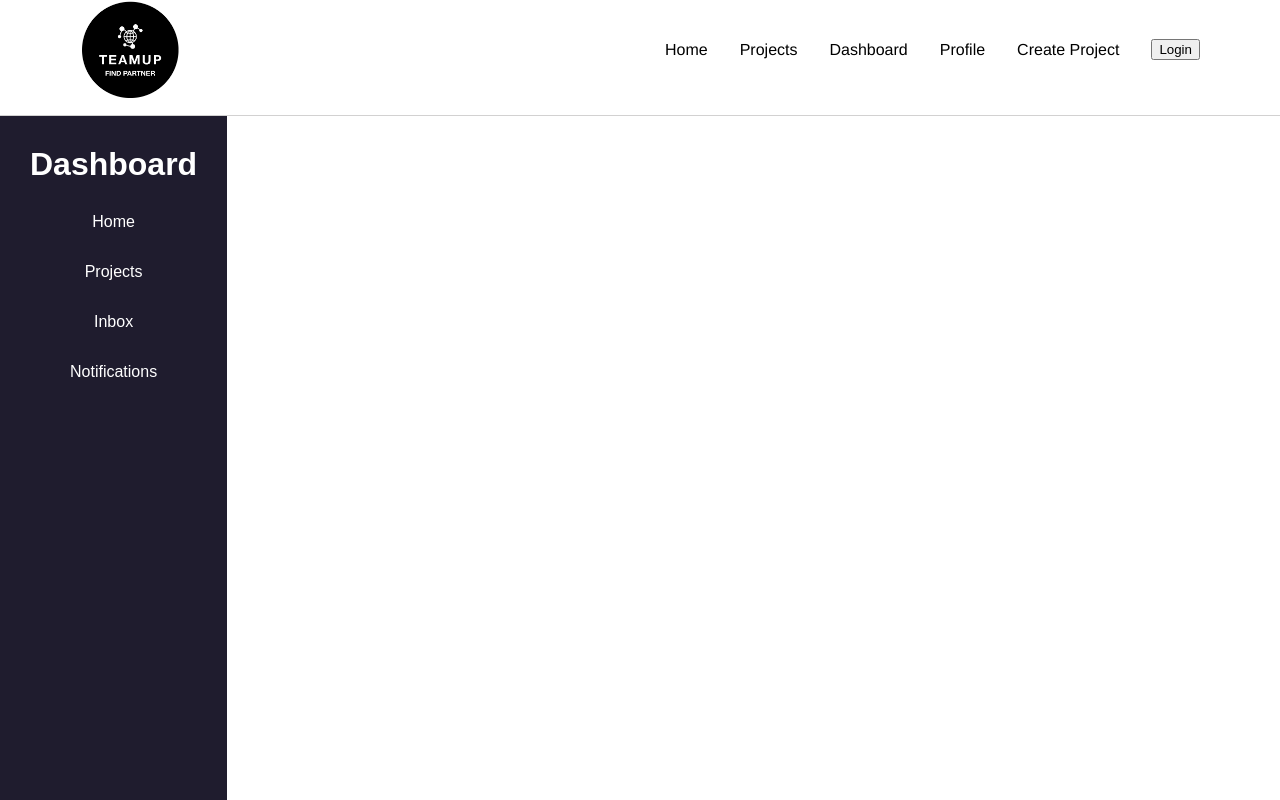
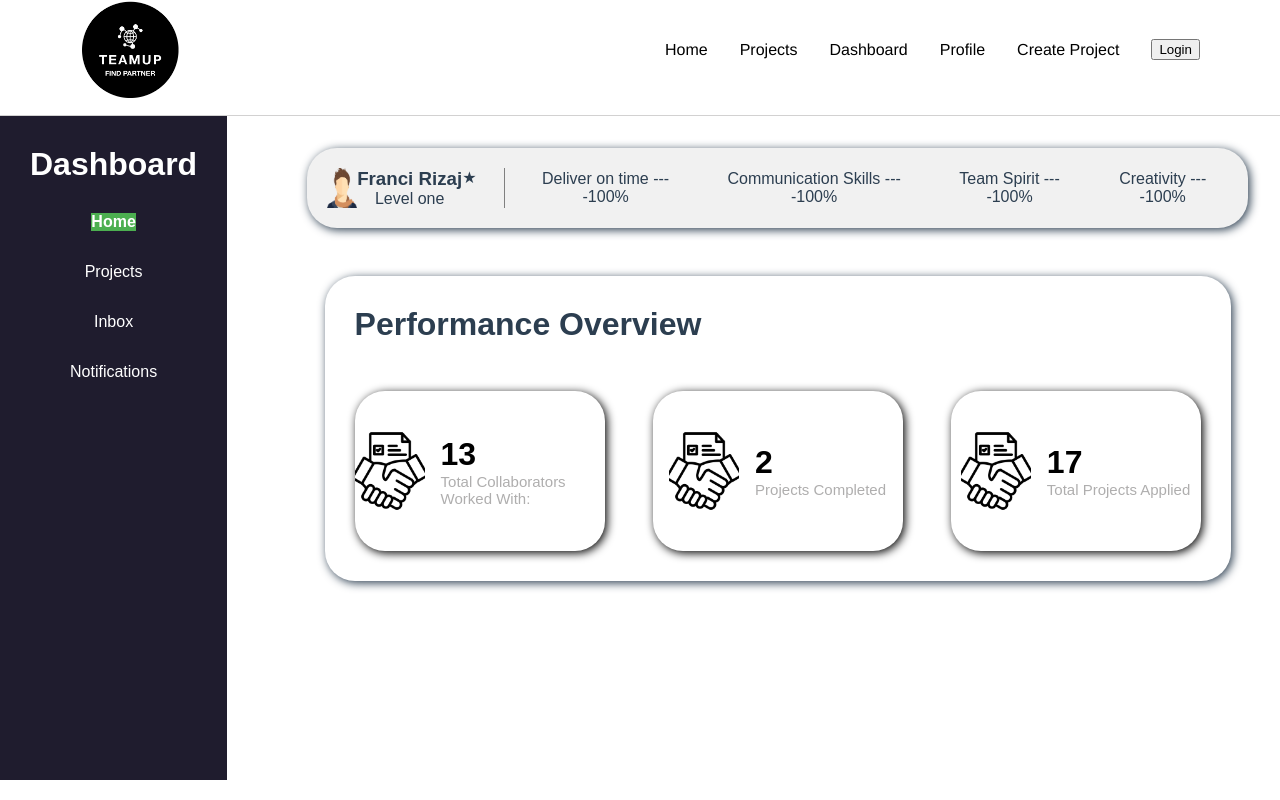
Before and after one commit to franci-rizai/teamup, a Vue app: page /Dashboard in a window 1280 px wide. Built offline with nearby package versions, Linux system fonts and the light colour scheme.

Commit message:
made the dashboard

```diff
--- a/src/views/Dashboard.vue
+++ b/src/views/Dashboard.vue
@@ -4,21 +4,73 @@
         <h1>Dashboard</h1>
         <ul>
 
-            <li>Home</li>
-            <li>Projects</li>
+            <li  :class= "{ active: welcomePage === 'Home' }" @click="welcomePage='Home'">Home</li>
+
+            <li :class= "{ active: welcomePage === 'Projects' }"  @click=" welcomePage='Projects'">Projects</li>
             <li>Inbox</li>
             <li>Notifications</li>
         </ul>
     </div>
     <div class="Project">
 
+    <div class="info-skills">
+
+
+        <div class="Info">
+        <img src="../assets/avatar.png" alt="avatar">
+        <div class="name-level">
+            <h3>Franci Rizaj</h3>
+            <p>Level one</p>
+        </div>
+        <p>★</p>
+        </div>
+        <div class="skills">
+            <p>Deliver on time ----100%</p>
+            <p>Communication Skills ----100%</p>
+            <p>Team Spirit ----100%</p>
+            <p>Creativity ----100%</p>
+        </div>
+    </div>
+
+
+    <div class="performance-dash">
+       <h1>Performance Overview</h1>
+       <div class="performance-info">
+        <div class="track">
+            <img src="../assets/completed-task.png">
+            <div class="num-type">
+            <h1>13</h1>
+            <p>Total Collaborators Worked With:</p>
+        </div>
+        </div>
+        <div class="track">
+            <img src="../assets/completed-task.png">
+            <div class="num-type">
+            <h1>2</h1>
+            <p>Projects Completed</p>
+        </div>
+        </div>
+        <div class="track">
+            <img src="../assets/completed-task.png">
+            <div class="num-type">
+            <h1>17</h1>
+            <p>Total Projects Applied </p>
+            </div>
+        </div>
+
+    </div>
+</div>
     </div>
   </div>
 </template>
 
 <script>
 export default {
-
+data(){
+    return{
+        welcomePage: 'Home'
+    }
+}
 }
 </script>
 
@@ -27,14 +79,21 @@ export default {
     margin:0px;
     padding: 0;
 
+
 }
 
 .template{
+
+    height: 83vh;
+    display: flex;
+    justify-content: start;
+    align-content: center;
+
    position: relative;
     font-family: Arial, Helvetica, sans-serif;
 }
 .nav{
-position: fixed;
+
     display: flex;
     flex-direction: column;
     justify-content: start;
@@ -42,12 +101,11 @@ position: fixed;
 
     background-color: #1f1c2e;
     color: white;
-    left: 0;
-  bottom: 0;
-  top:116px;
 
-  z-index: 1321;
-    width:max-content;
+
+
+
+
    padding: 30px;
 
 
@@ -65,4 +123,114 @@ position: fixed;
 
 }
 
+img{
+    width: 30px;
+    height: 40px;
+}
+
+.Info{
+    display: flex;
+    width: 180px;
+   border-right: 1px solid gray;
+   height: 40px;
+
+
+
+
+}
+
+.info-skills{
+
+    display: flex;
+    flex-direction: row;
+    justify-content: center;
+    align-items: center;
+    background-color: rgb(241, 241, 241);
+    padding: 20px;
+    border-radius: 30px;
+    box-shadow: 2px 2px 10px;
+
+}
+
+.Project{
+    margin: 2em;
+
+    margin-left: 5em;
+    display: flex;
+    flex-direction: column;
+    justify-content: start;
+    align-items: center;
+
+width: fit-content;
+
+
+
+
+}
+
+.skills{
+    margin-left: 1em;
+    display: flex;
+    gap:1em
+}
+
+
+.performance-info{
+
+    display: flex;
+    gap: 3em;
+
+
+
+
+}
+
+.performance-dash{
+
+    margin-top: 3em;
+    padding: 30px;
+    border-radius: 30px;
+    box-shadow: 2px 2px 10px;
+    display: flex;
+    justify-content: center;
+    align-items: start;
+    gap:3em;
+    flex-direction: column;
+}
+.track  {
+
+
+    text-align: center;
+display: flex;
+justify-content: center;
+align-items: center;
+text-align: start;
+gap:1em;
+width: 250px;
+
+height: 160px;
+border-radius: 30px;
+box-shadow: 2px 2px 10px;
+color:black;
+
+}
+
+.track img{
+    width: 70px;
+    height: 80px;
+    object-fit: cover;
+}
+
+.track p{
+    color: rgb(175, 174, 174);
+    font-size: 15px;
+}
+
+li.active {
+  background-color: #4caf50; /* Highlight color */
+  color: white;
+  font-weight: bold;
+}
+
+
 </style>
```
Also changed, not shown: src/assets/avatar.png (added), src/assets/completed-task.png (added).
